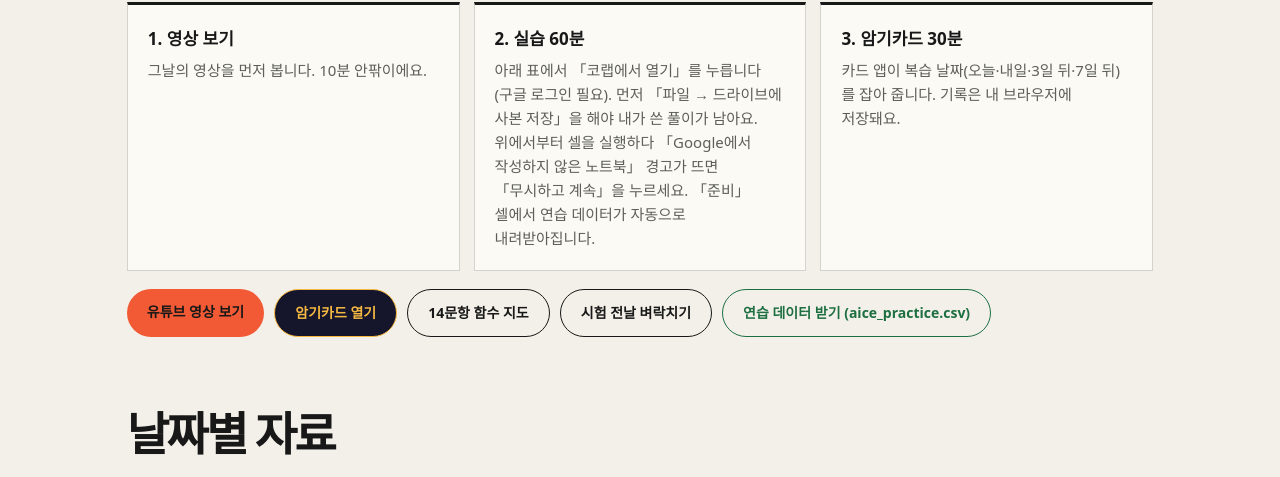
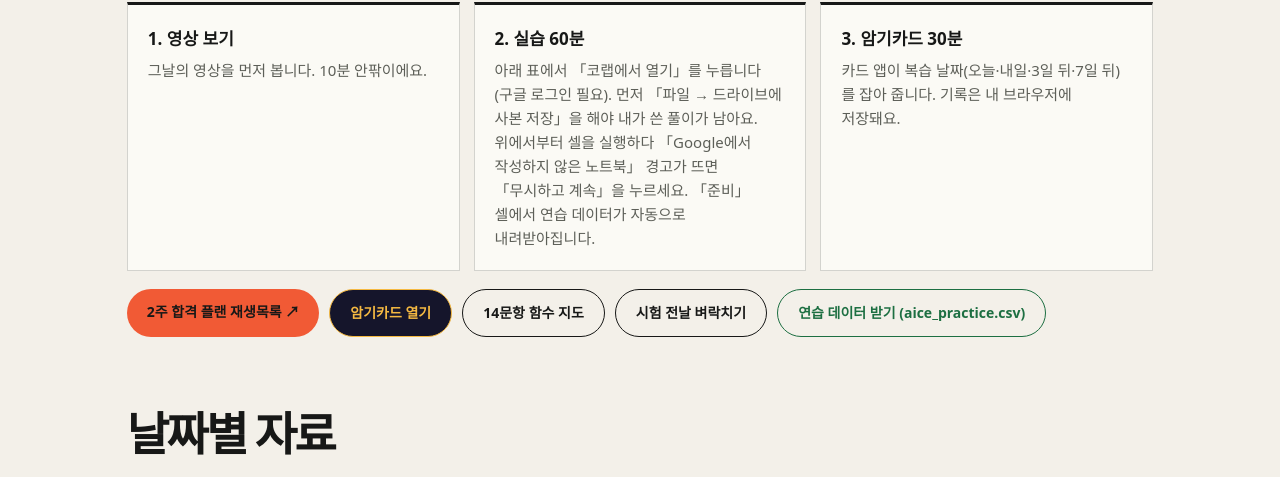
Before and after one commit to pm-ainote/aice, a plain HTML site: page 2week/index.html in a window 1280 px wide. Shown: the part 558-1035 px from the top of the page. Drawn offline with Linux system fonts and the light colour scheme; a web font is replaced by a local one.

Commit message:
Playlist buttons on both course pages

```diff
--- a/2week/index.html
+++ b/2week/index.html
@@ -91,7 +91,7 @@ nav.top{position:sticky;top:0;z-index:5;background:var(--card);border-bottom:1px
     <div class="step"><b>3. 암기카드 30분</b><p>카드 앱이 복습 날짜(오늘·내일·3일 뒤·7일 뒤)를 잡아 줍니다. 기록은 내 브라우저에 저장돼요.</p></div>
   </div>
   <div class="btns" style="margin-top:18px">
-    <a class="btn yt" href="https://www.youtube.com/@pm_ainote" target="_blank" rel="noopener">유튜브 영상 보기</a>
+    <a class="btn yt" href="https://www.youtube.com/playlist?list=PLCmsDNXADPJ8" target="_blank" rel="noopener">2주 합격 플랜 재생목록 ↗</a>
     <a class="btn cards" href="../cards/aice-cards.html" target="_blank" rel="noopener">암기카드 열기</a>
     <a class="btn sub" href="../functions.html">14문항 함수 지도</a>
     <a class="btn sub" href="../cram.html">시험 전날 벼락치기</a>
```
Also changed, not shown: _2week_body.html (+1 -1 lines), nobase/index.html (+1 -1 lines).
